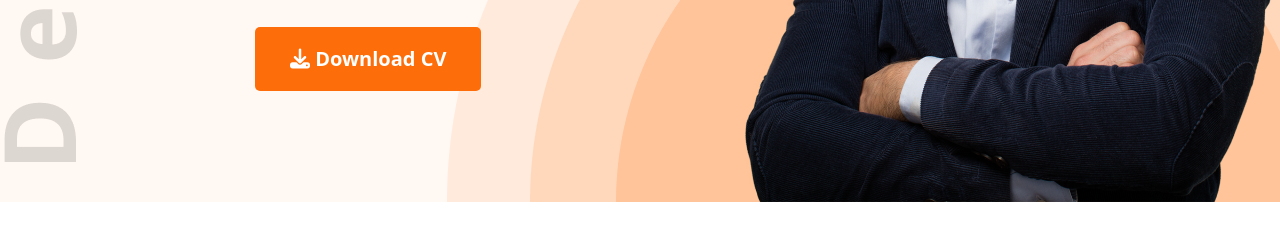
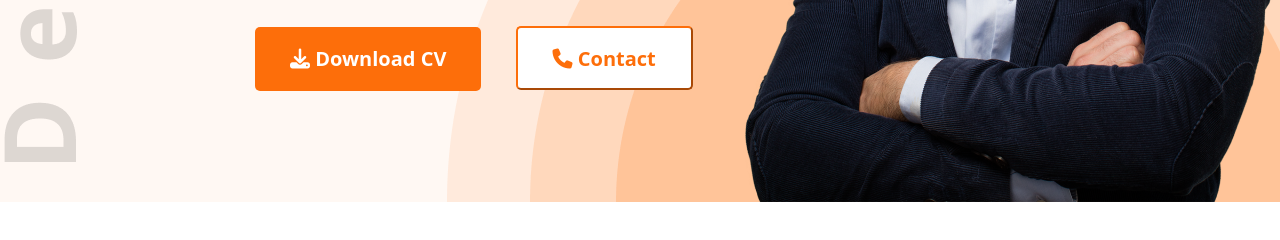
Before and after one commit to robin0151/personal-portfolio, a plain HTML site: page index.html in a window 1280 px wide. Shown: the part 640-880 px from the top of the page. Drawn offline with Linux system fonts and the light colour scheme.

Commit message:
added contact icon and button

```diff
--- a/index.html
+++ b/index.html
@@ -32,6 +32,7 @@
                 <p class="banner-description">Shot what able cold new see hold.Friendly as an betrayed formerly he.
                     Morning because as to society behaved moments.</p>
                 <button class="btn-primary"><i class="fa-solid fa-download"></i> Download CV</button>
+                <button class="btn-secendary"><i class="fa-solid fa-phone"></i> Contact</button>
 
             </div>
             <img src="images/hardy.png" alt="">
--- a/styels/portfolio.css
+++ b/styels/portfolio.css
@@ -46,12 +46,33 @@ nav ul {
 .btn-primary {
     height: 64px;
     border-radius: 5px;
-    background: #FD6E0A;
+
+    background-color: #FD6E0A;
     font-weight: 700;
     font-size: 20px;
     border: 0;
     padding: 18px 35px;
     color: #FFFFFF;
+
+}
+
+.btn-secendary{
+    height: 64px;
+    border-radius: 5px;
+    margin-left:30px ;
+
+    background-color:  #FFFFFF;
+    font-weight: 700;
+    font-size: 20px;
+
+    padding: 17px 35px;
+    color: #FD6E0A;
+    border-color: #FD6E0A;
+
+
+
+
+
 
 }
 
```
